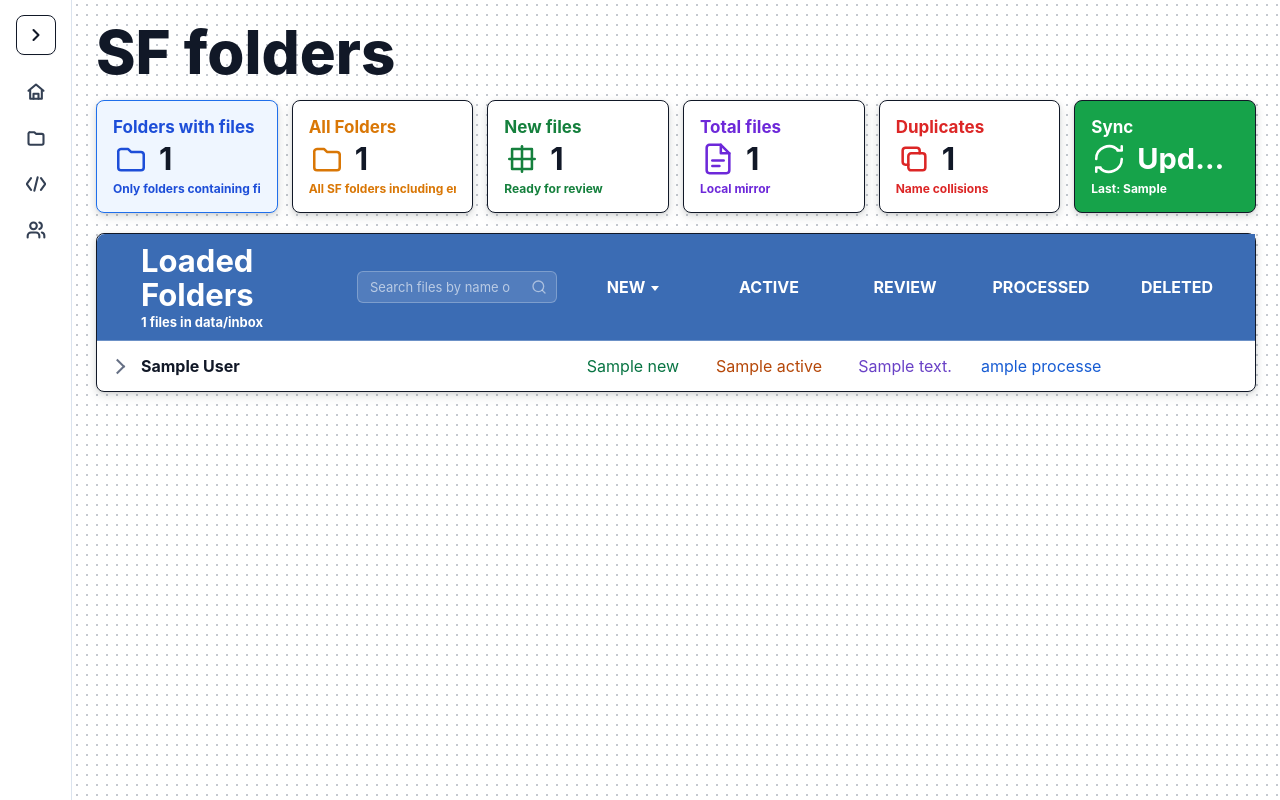
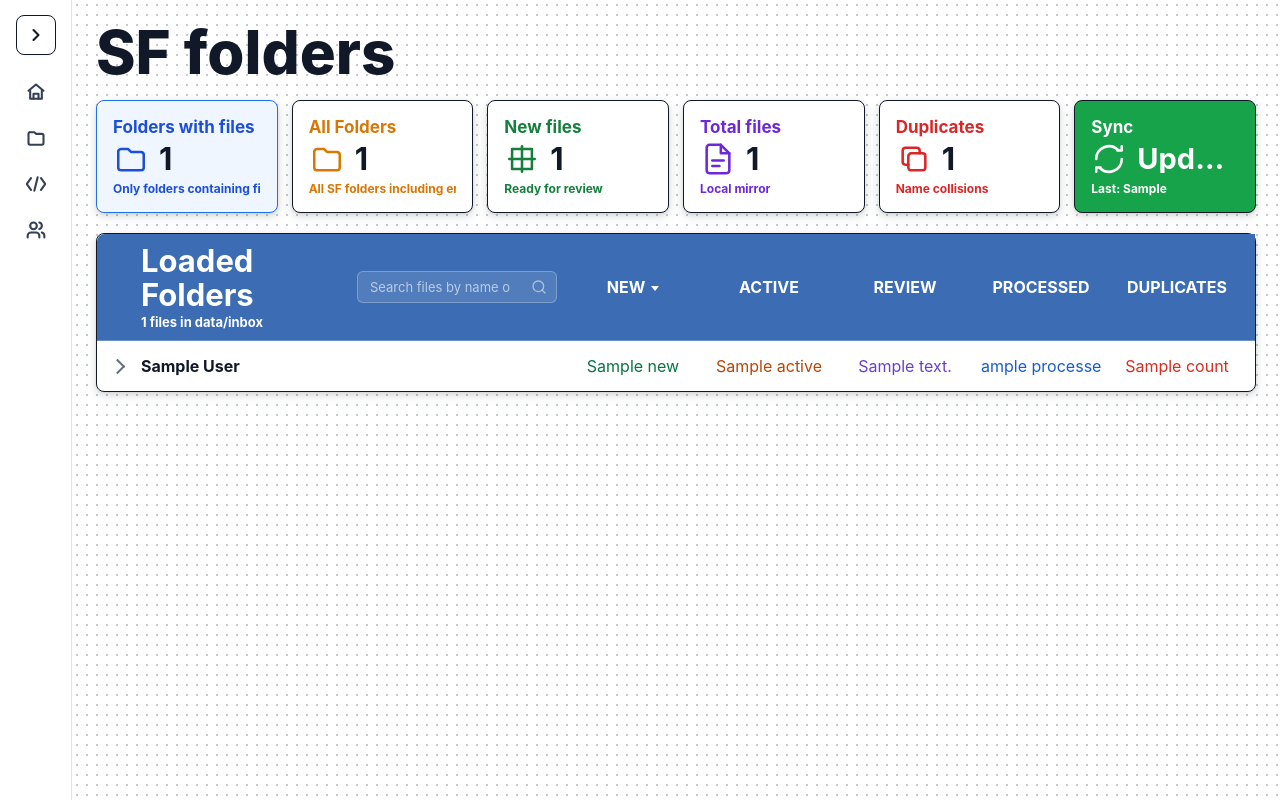
Before and after one commit to d-kulish/testifize, a Django app: template web/pipeline_dashboard/templates/pipeline_dashboard/folders.html in a window 1280 px wide. Run offline with Django 5.2, Linux system fonts and the light colour scheme; data comes from the database, SQL or seed files in the repository; tables that the repository leaves empty hold one stand-in row (values such as "Sample post"); the template is opened without the code that fills it: values that come from a table or form of the project are taken from there, most other values are stand-ins (such as "Sample title", 1, 10 or a date in 2020); data that the repository does not hold is empty.

Commit message:
fix: add Duplicates column and exclude inactive files from duplicate count
- Add Duplicates column between Processed and Deleted in Loaded Folders table
- Move search field back to its own grid cell to prevent layout breakage
- Fix JS filter-tab and is-empty logic to read correct Total column index
- sharefile_mirror.py: duplicate_name_count now excludes inactive files

Co-Authored-By: Claude Opus 4.7 <noreply@anthropic.com>

```diff
--- a/web/pipeline_dashboard/sharefile_mirror.py
+++ b/web/pipeline_dashboard/sharefile_mirror.py
@@ -237,7 +237,7 @@ def _status_label(status: str) -> str:
 
 
 def duplicate_name_count(files: list[dict[str, Any]]) -> int:
-    return sum(1 for row in files if row.get("duplicate_role") == "duplicate")
+    return sum(1 for row in files if row.get("duplicate_role") == "duplicate" and row.get("is_active", True))
 
 
 def annotate_duplicate_names(grouped: dict[str, list[dict[str, Any]]]) -> None:
--- a/web/pipeline_dashboard/templates/pipeline_dashboard/folders.html
+++ b/web/pipeline_dashboard/templates/pipeline_dashboard/folders.html
@@ -113,7 +113,7 @@
 
     .folders-mirror .mirror-head,
     .folders-mirror .mirror-summary {
-      grid-template-columns: 16px minmax(200px, 1fr) minmax(200px, 1fr) 120px 120px 120px 120px 120px 140px;
+      grid-template-columns: 16px minmax(200px, 1fr) minmax(200px, 1fr) 120px 120px 120px 120px 120px 120px 140px;
       align-items: center;
       gap: 16px;
     }
@@ -550,6 +550,7 @@
             <div class="folders-count-col" role="columnheader" data-sort="active">Active</div>
             <div class="folders-count-col" role="columnheader" data-sort="review">Review</div>
             <div class="folders-count-col" role="columnheader" data-sort="processed">Processed</div>
+            <div class="folders-count-col" role="columnheader" data-sort="duplicate_names">Duplicates</div>
             <div class="folders-count-col" role="columnheader" data-sort="deleted">Deleted</div>
             <div class="folders-count-col" role="columnheader" data-sort="total">Total</div>
           </div>
@@ -561,6 +562,7 @@
                 <span class="folders-count-cell status-orange" role="cell">{{ folder.counts.active }}</span>
                 <span class="folders-count-cell status-purple" role="cell">{{ folder.counts.review }}</span>
                 <span class="folders-count-cell status-blue" role="cell">{{ folder.counts.processed }}</span>
+                <span class="folders-count-cell status-red" role="cell">{{ folder.counts.duplicate_names }}</span>
                 <span class="folders-count-cell status-red" role="cell">{{ folder.counts.deleted }}</span>
                 <span class="folders-count-cell" role="cell">{{ folder.counts.total }}</span>
               </summary>
@@ -1158,8 +1160,9 @@
           active: 1,
           review: 2,
           processed: 3,
-          deleted: 4,
-          total: 5,
+          duplicate_names: 4,
+          deleted: 5,
+          total: 6,
         };
         const idx = map[key];
         if (idx === undefined) return 0;
@@ -1228,7 +1231,7 @@
           const hasFiles = row.querySelectorAll(".folders-count-cell").length > 0;
           if (!hasFiles) return;
           const total = parseInt(
-            row.querySelectorAll(".folders-count-cell")[5]?.textContent.replace(/\D/g, "") || "0", 10);
+            row.querySelectorAll(".folders-count-cell")[6]?.textContent.replace(/\D/g, "") || "0", 10);
           if (mode === "with-files") {
             row.hidden = total === 0;
           } else {
@@ -1256,7 +1259,7 @@
       const rows = Array.from(table.querySelectorAll(".mirror-folder"));
       rows.forEach((row) => {
         const cells = row.querySelectorAll(".folders-count-cell");
-        const total = cells.length ? parseInt(cells[5].textContent.replace(/\D/g, ""), 10) : 0;
+        const total = cells.length ? parseInt(cells[6].textContent.replace(/\D/g, ""), 10) : 0;
         if (total === 0) {
           row.classList.add("is-empty");
         }
```
